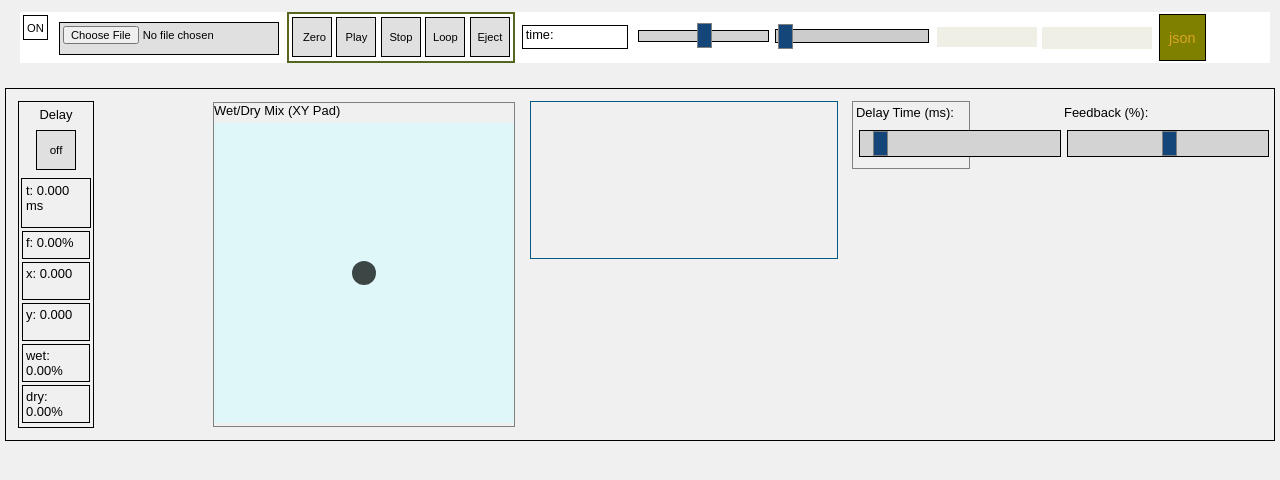
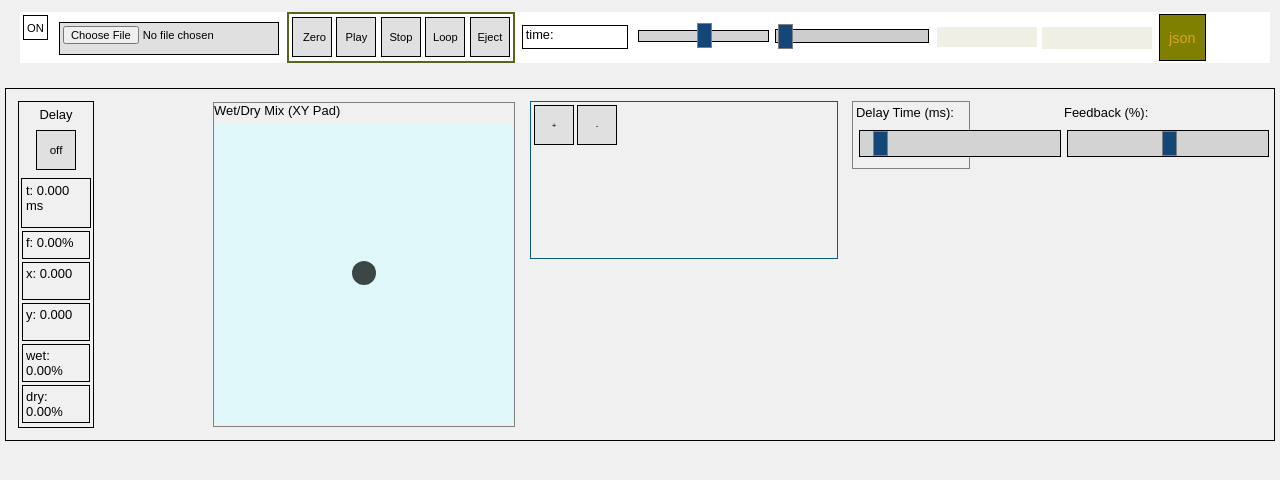
Before and after one commit to XUDOR/_AUDIOFX-RADIUS, a plain HTML site: page index.html in a window 1280 px wide. Shown: the part 78-558 px from the top of the page. Drawn offline with Linux system fonts and the light colour scheme.

Commit message:
zoom button

```diff
--- a/index.html
+++ b/index.html
@@ -67,9 +67,12 @@
                 </svg>
             </div>
             <div class="outputDISP">
-                <svg id="fft-visualizer" width="500" height="150">
-                    <!-- FFT waveform will be dynamically drawn here -->
-                    <path id="waveform" fill="none" stroke="#3c4745" stroke-width="1" />
+                <div>
+                    <button id="zoom-in">+</button>
+                    <button id="zoom-out">-</button>
+                </div>
+                <svg id="fft-visualizer" width="500" height="200">
+                    <path id="waveform" stroke="black" fill="none"/>
                 </svg>
             </div>
 
```
